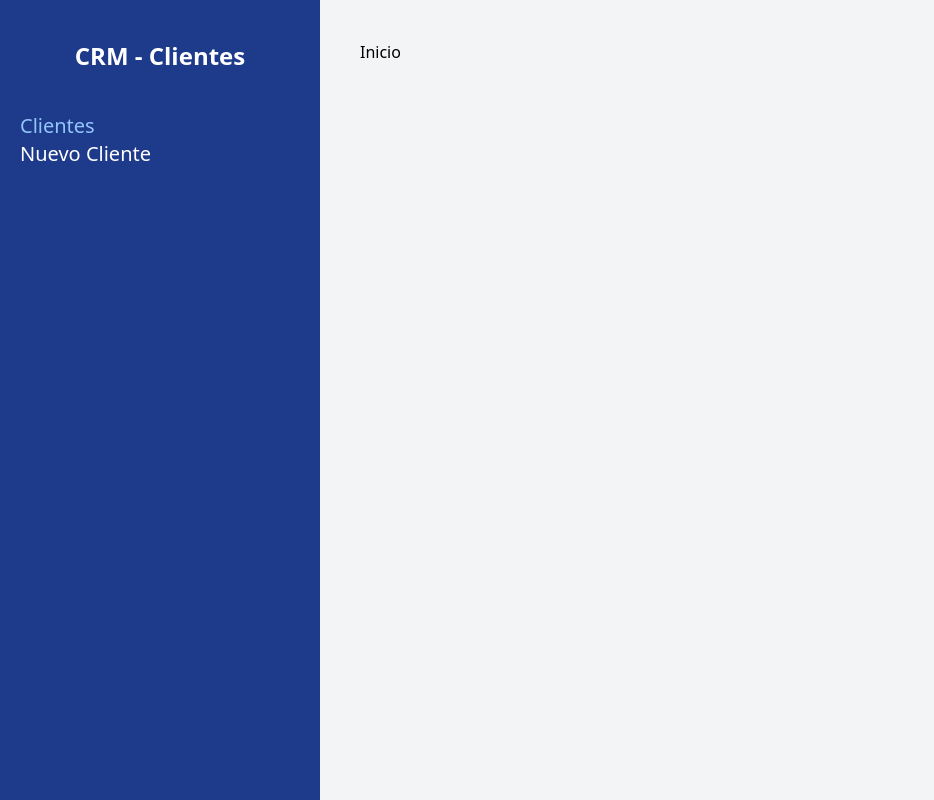
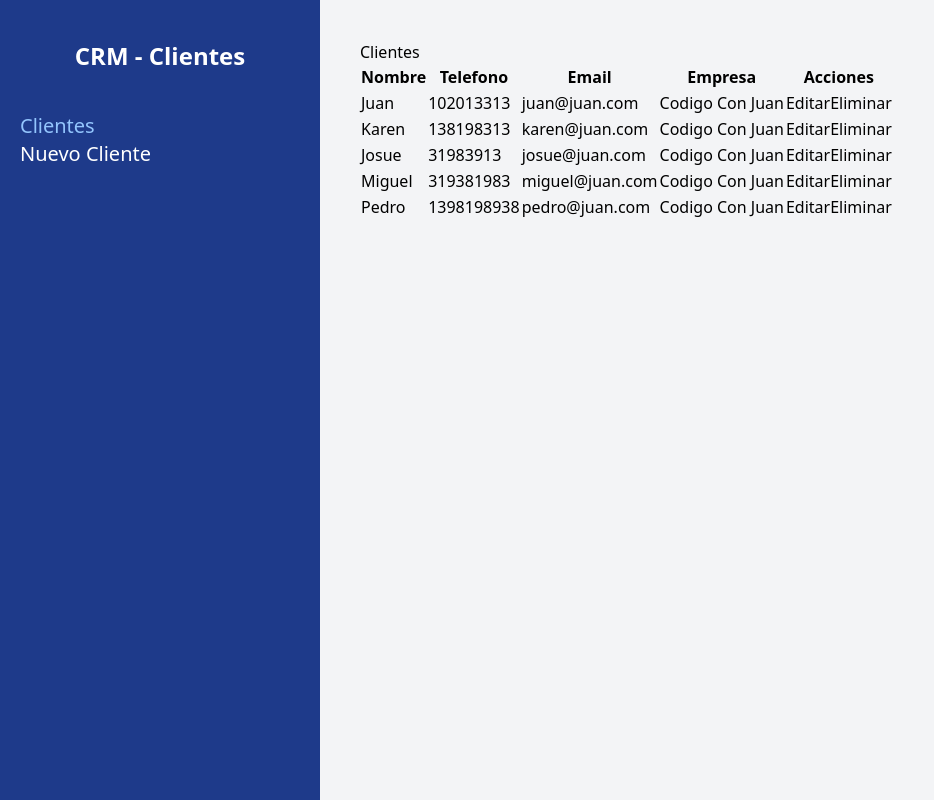
Before and after one commit to IsaaLeonardo/crm-react, a React (Vite) app: page / in a window 1280 px wide. Shown: the whole page, without its empty margins (0-934 px from the left). Built offline with nearby package versions, Linux system fonts and the light colour scheme.

Commit message:
Create table to show clients list

```diff
--- /dev/null
+++ b/src/components/ClientsTable.jsx
@@ -0,0 +1,27 @@
+import ClientsTableRow from "./ClientsTableRow"
+
+function ClientsTable({ clients }) {
+  return (
+    <table>
+      <thead>
+        <tr>
+          <th>Nombre</th>
+          <th>Telefono</th>
+          <th>Email</th>
+          <th>Empresa</th>
+          <th>Acciones</th>
+        </tr>
+      </thead>
+
+      <tbody>
+        {
+          clients.map(client => (
+            <ClientsTableRow key={client.id} client={client}/>
+          ))
+        }
+      </tbody>
+    </table>
+  )
+}
+
+export default ClientsTable
--- /dev/null
+++ b/src/components/ClientsTableRow.jsx
@@ -0,0 +1,18 @@
+function ClientsTableRow({ client }) {
+  const { nombre, telefono, email, empresa } = client
+
+  return (
+    <tr>
+      <td>{nombre}</td>
+      <td>{telefono}</td>
+      <td>{email}</td>
+      <td>{empresa}</td>
+      <td>
+        <button>Editar</button>
+        <button>Eliminar</button>
+      </td>
+    </tr>
+  )
+}
+
+export default ClientsTableRow
--- a/src/pages/Home.jsx
+++ b/src/pages/Home.jsx
@@ -1,4 +1,5 @@
 import { useLoaderData } from "react-router-dom"
+import ClientsTable from "../components/ClientsTable";
 
 export function loader() {
   const clientes = [
@@ -45,12 +46,19 @@ export function loader() {
 function Home() {
   const clients = useLoaderData()
 
+  return (
+    <>
+      <h1>Clientes</h1>
 
-
-  return (
-    <div>
-      <h1>Inicio</h1>
-    </div>
+      { clients.length ? (
+          <ClientsTable clients={clients}/>
+        ) : (
+          <p className="text-center mt-10">
+            No hay clientes aún
+          </p>
+        )
+      }
+    </>
   )
 }
 
```
